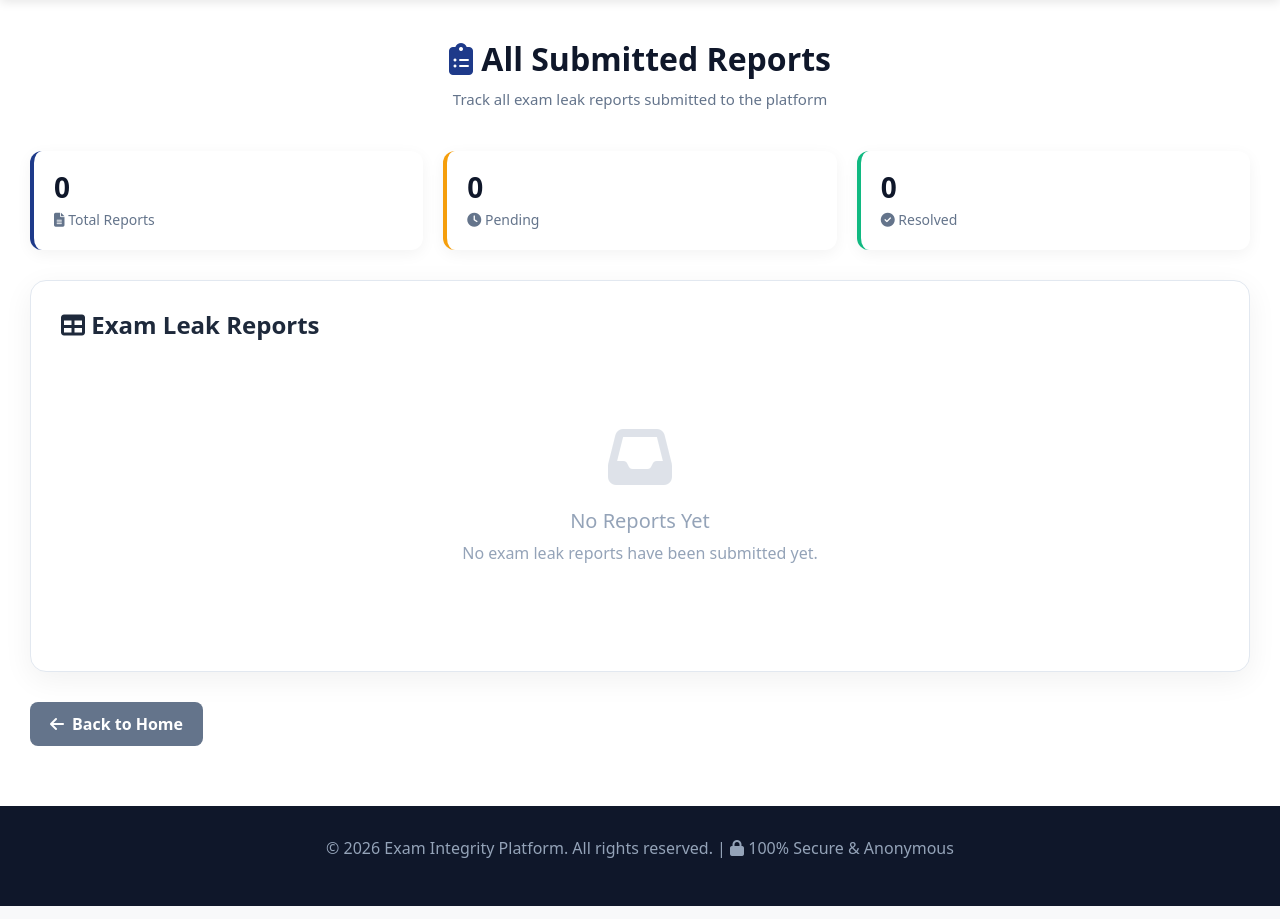
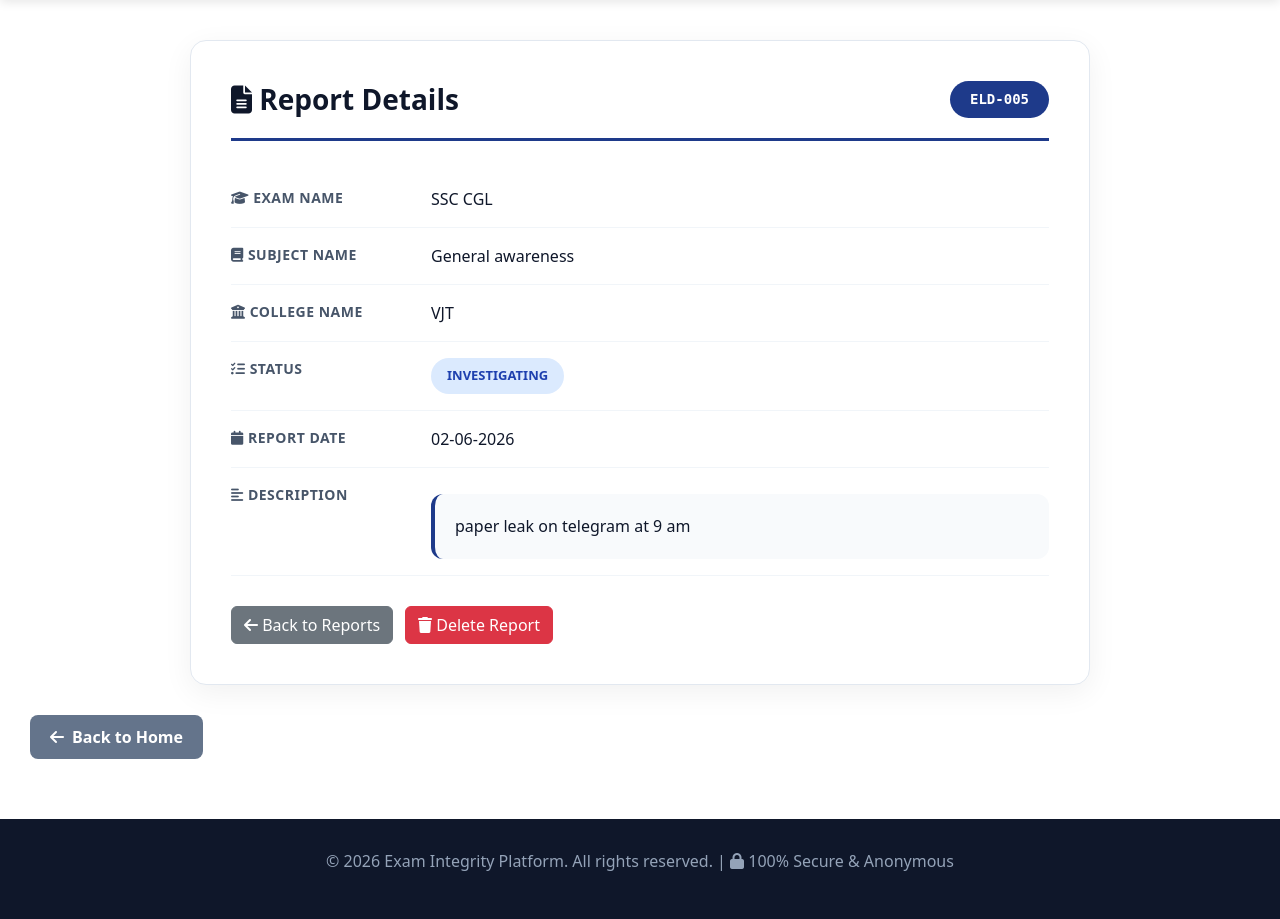
Before and after one commit to pratikshajadhav1112/python, a Flask app: page /report/5 in a window 1280 px wide. Shown: the part 85-1004 px from the top of the page. Run offline with Flask 3, Linux system fonts and the light colour scheme; data comes from the database, SQL or seed files in the repository.

Commit message:
day 17 = Javascript basic

```diff
--- a/app.py
+++ b/app.py
@@ -7,6 +7,7 @@ from datetime import datetime
 app = Flask(__name__)
 app.secret_key = 'Linkkiwi2026'
 
+# DB initialize karo agar exist nahi karti
 if not os.path.exists('myproject.db'):
     init_db()
 
@@ -32,11 +33,6 @@ DUMMY_REPORTS = [
         "is_dummy": True
     }
 ]
-DUMMY_COUNT = len(DUMMY_REPORTS)
-
-@app.errorhandler(404)
-def page_not_found(e):
-    return render_template('404.html'), 404
 
 @app.route('/')
 def home():
@@ -59,24 +55,24 @@ def form():
 @app.route('/submit', methods=['POST'])
 def submit_report():
     try:
-        exam_name = request.form.get('exam_name','').strip()
-        subject_name = request.form.get('subject_name','').strip()
-        college_name = request.form.get('college_name','').strip()
-        status = request.form.get('status','Pending').strip()
-        report_date = request.form.get('report_date','').strip()
-        description = request.form.get('description','').strip()
+        exam_name = request.form.get('exam_name', '').strip()
+        subject_name = request.form.get('subject_name', '').strip()
+        college_name = request.form.get('college_name', '').strip()
+        status = request.form.get('status', 'Pending').strip()
+        report_date = request.form.get('report_date', '').strip()
+        description = request.form.get('description', '').strip()
 
         if not exam_name or not subject_name or not college_name:
-          flash('Exam Name, Subject Name and College Name are required!', 'error')
-          return redirect(url_for('form'))
+            flash('Exam Name, Subject Name and College Name are required!', 'error')
+            return redirect(url_for('form'))
 
         conn = get_db()
         conn.execute(
-        '''INSERT INTO entries
-           (exam_name, subject_name, college_name, status, report_date, description)
-           VALUES (?,?,?,?,?,?)''',
-        (exam_name, subject_name, college_name, status, report_date, description)
-    )
+            '''INSERT INTO entries
+               (exam_name, subject_name, college_name, status, report_date, description)
+               VALUES (?,?,?,?,?,?)''',
+            (exam_name, subject_name, college_name, status, report_date, description)
+        )
         conn.commit()
         conn.close()
 
@@ -84,15 +80,21 @@ def submit_report():
         return redirect(url_for('report_list'))
     except Exception as e:
         print("ERROR :", e)
-    return f"error :{e}"
-# 👇 EXTENSION TASK: search.html Route
+        flash(f'Error: {e}', 'error')
+        return redirect(url_for('form'))
+
 @app.route('/search')
 def search_page():
     conn = get_db()
-    # DISTINCT use karun unique values kadh - Challenge complete
-    statuses = [row[0] for row in conn.execute('SELECT DISTINCT status FROM entries WHERE status IS NOT NULL AND status!= "" ORDER BY status').fetchall()]
-    colleges = [row[0] for row in conn.execute('SELECT DISTINCT college_name FROM entries WHERE college_name IS NOT NULL AND college_name!= "" ORDER BY college_name').fetchall()]
-    exams = [row[0] for row in conn.execute('SELECT DISTINCT exam_name FROM entries WHERE exam_name IS NOT NULL AND exam_name!= "" ORDER BY exam_name').fetchall()]
+    statuses = [row[0] for row in conn.execute(
+        'SELECT DISTINCT status FROM entries WHERE status IS NOT NULL AND status!= "" ORDER BY status'
+    ).fetchall()]
+    colleges = [row[0] for row in conn.execute(
+        'SELECT DISTINCT college_name FROM entries WHERE college_name IS NOT NULL AND college_name!= "" ORDER BY college_name'
+    ).fetchall()]
+    exams = [row[0] for row in conn.execute(
+        'SELECT DISTINCT exam_name FROM entries WHERE exam_name IS NOT NULL AND exam_name!= "" ORDER BY exam_name'
+    ).fetchall()]
     conn.close()
     return render_template('search.html', statuses=statuses, colleges=colleges, exams=exams)
 
@@ -108,7 +110,6 @@ def view_report(id):
         return redirect(url_for('report_list'))
 
     report_dict = dict(report)
-    # Fix: DUMMY_COUNT add karu naka ithe
     report_dict['display_id'] = f"ELD-{report_dict['id']:03d}"
     report_dict['is_dummy'] = False
 
@@ -135,8 +136,6 @@ def view_dummy_report(id):
 
     return render_template('detail.html', report=report_dict)
 
-
-
 @app.route('/delete/<int:id>', methods=['POST'])
 def delete_report(id):
     conn = get_db()
@@ -152,19 +151,17 @@ def report_list():
     sort_by = request.args.get('sort', 'display_id')
     order = request.args.get('order', 'asc')
 
-    # Filter parameters - Challenge ke liye
     status_filter = request.args.get('status', '').strip()
+    exam_filter = request.args.get('exam', '').strip()
     college_filter = request.args.get('college', '').strip()
-    exam_filter = request.args.get('exam', '').strip()
 
     all_reports = []
 
-    # 1. Check DB count - FIX: Dummy fakt DB empty asel tar
     conn = get_db()
     conn.row_factory = sqlite3.Row
     db_count = conn.execute('SELECT COUNT(*) FROM entries').fetchone()[0]
 
-    # Dummy Reports - Fakt DB empty asel tarach dakhav
+    # Dummy Reports - Sirf DB empty ho to dikhao
     if db_count == 0:
         filtered_dummy = []
         for dummy in DUMMY_REPORTS:
@@ -184,7 +181,7 @@ def report_list():
             dummy_copy['is_dummy'] = True
             all_reports.append(dummy_copy)
 
-    # 2. Database Query with Filters
+    # Database Query with Filters
     valid_sorts = ['id', 'exam_name', 'subject_name', 'college_name', 'status', 'report_date']
     sort_column = 'id' if sort_by == 'display_id' else sort_by
     if sort_column not in valid_sorts:
@@ -192,7 +189,6 @@ def report_list():
 
     sort_order = 'DESC' if order == 'desc' else 'ASC'
 
-    # Dynamic Query with all filters
     query = 'SELECT * FROM entries WHERE 1=1'
     params = []
 
@@ -205,13 +201,16 @@ def report_list():
         query += ' AND status =?'
         params.append(status_filter)
 
+    if exam_filter:
+        query += ' AND exam_name =?'
+        params.append(exam_filter)
+
+
     if college_filter:
         query += ' AND college_name =?'
         params.append(college_filter)
 
-    if exam_filter:
-        query += ' AND exam_name =?'
-        params.append(exam_filter)
+
 
     query += f' ORDER BY {sort_column} {sort_order}'
 
@@ -240,6 +239,10 @@ def report_list():
                          sort_by=sort_by,
                          order=order)
 
+@app.errorhandler(404)
+def page_not_found(e):
+    return render_template("404.html"), 404
+
 if __name__ == '__main__':
     print("STARTING FLASK APP...")
     port = int(os.environ.get('PORT', 5000))
--- a/templates/detail.html
+++ b/templates/detail.html
@@ -5,60 +5,68 @@
 <link rel="stylesheet" href="https://cdnjs.cloudflare.com/ajax/libs/font-awesome/6.4.0/css/all.min.css">
 
 <style>
-.reports-wrapper {
-    max-width: 1400px;
+    .detail-wrapper {
+        max-width: 900px;
         margin: 0 auto;
     }
-.reports-header {
-    text-align: center;
-    margin-bottom: 40px;
+    .detail-card {
+        background: white;
+        border-radius: 16px;
+        padding: 40px;
+        box-shadow: 0 8px 30px rgba(0,0,0,0.06);
+        border: 1px solid #e2e8f0;
     }
-.reports-header h2 {
-    font-size: 32px;
+    .detail-header {
+        border-bottom: 3px solid #1e3a8a;
+        padding-bottom: 20px;
+        margin-bottom: 30px;
+        display: flex;
+        justify-content: space-between;
+        align-items: center;
+    }
+    .detail-header h2 {
+        font-size: 28px;
         color: #0f172a;
         font-weight: 800;
-    margin-bottom: 10px;
+        margin: 0;
     }
-.reports-header p {
-    color: #64748b;
-    font-size: 15px;
-}
-.table-card {
-    background: white;
-    border-radius: 16px;
-    padding: 30px;
-    box-shadow: 0 8px 30px rgba(0,0,0,0.06);
-    border: 1px solid #e2e8f0;
-    overflow-x: auto;
-}
-.table {
-    margin-bottom: 0;
-}
-.table thead th {
+    .report-id-badge {
         background: #1e3a8a;
         color: white;
-    font-weight: 600;
-    padding: 16px 12px;
-    border: none;
+        padding: 8px 20px;
+        border-radius: 20px;
+        font-family: monospace;
+        font-weight: 700;
+        font-size: 14px;
+    }
+    .detail-row {
+        display: flex;
+        padding: 16px 0;
+        border-bottom: 1px solid #f1f5f9;
+    }
+    .detail-row:last-child {
+        border-bottom: none;
+    }
+    .detail-label {
+        flex: 0 0 200px;
+        font-weight: 700;
+        color: #475569;
         font-size: 14px;
         text-transform: uppercase;
         letter-spacing: 0.5px;
     }
-.table tbody td {
-    padding: 16px 12px;
-    vertical-align: middle;
-    color: #334155;
-    border-color: #f1f5f9;
-}
-.table tbody tr:hover {
-    background: #f8fafc;
+    .detail-value {
+        flex: 1;
+        color: #0f172a;
+        font-size: 16px;
     }
     .status-badge {
-    padding: 6px 14px;
+        padding: 8px 16px;
         border-radius: 20px;
-    font-size: 12px;
+        font-size: 13px;
         font-weight: 700;
         text-transform: uppercase;
+        display: inline-block;
     }
     .status-Pending {
         background: #fef3c7;
@@ -72,153 +80,104 @@
         background: #d1fae5;
         color: #065f46;
     }
-.report-id {
-    font-weight: 700;
-    color: #1e3a8a;
-    font-family: monospace;
-}
-.stats-row {
-    display: flex;
-    gap: 20px;
-    margin-bottom: 30px;
-    flex-wrap: wrap;
-}
-.stat-box {
-    flex: 1;
-    min-width: 200px;
-    background: white;
+    .description-box {
+        background: #f8fafc;
         padding: 20px;
         border-radius: 12px;
-    box-shadow: 0 4px 15px rgba(0,0,0,0.05);
         border-left: 4px solid #1e3a8a;
+        margin-top: 10px;
+        white-space: pre-wrap;
+        line-height: 1.6;
     }
-.stat-box h4 {
-    font-size: 28px;
-    color: #0f172a;
-    margin: 0;
-    font-weight: 800;
+    .action-buttons {
+        margin-top: 30px;
+        display: flex;
+        gap: 12px;
     }
-.stat-box p {
-    color: #64748b;
-    margin: 5px 0 0;
-    font-size: 14px;
-}
-.empty-state {
-    text-align: center;
-    padding: 60px 20px;
-    color: #94a3b8;
-}
-.empty-state i {
-    font-size: 64px;
+    .dummy-notice {
+        background: #fef3c7;
+        border: 1px solid #f59e0b;
+        color: #92400e;
+        padding: 12px 20px;
+        border-radius: 10px;
         margin-bottom: 20px;
-    opacity: 0.3;
+        font-weight: 600;
     }
 </style>
 
-<div class="reports-wrapper">
-    <div class="reports-header">
-        <h2><i class="fas fa-clipboard-list" style="color:#1e3a8a;"></i> All Submitted Reports</h2>
-        <p>Track all exam leak reports submitted to the platform</p>
+<div class="detail-wrapper">
+    {% if report.is_dummy %}
+    <div class="dummy-notice">
+        <i class="fas fa-info-circle"></i> This is a DEMO report for testing purposes only
+    </div>
+    {% endif %}
+
+    <div class="detail-card">
+        <div class="detail-header">
+            <h2><i class="fas fa-file-alt"></i> Report Details</h2>
+            <span class="report-id-badge">{{ report.display_id }}</span>
         </div>
 
-    <!-- Stats Cards -->
-    <div class="stats-row">
-        <div class="stat-box">
-            <h4>{{ reports|length }}</h4>
-            <p><i class="fas fa-file-alt"></i> Total Reports</p>
+        <div class="detail-row">
+            <div class="detail-label">
+                <i class="fas fa-graduation-cap"></i> Exam Name
             </div>
-        <div class="stat-box" style="border-left-color: #f59e0b;">
-            <h4>{{ reports|selectattr('status', 'equalto', 'Pending')|list|length }}</h4>
-            <p><i class="fas fa-clock"></i> Pending</p>
+            <div class="detail-value">{{ report.exam_name }}</div>
         </div>
-        <div class="stat-box" style="border-left-color: #10b981;">
-            <h4>{{ reports|selectattr('status', 'in', ['Resolved', 'Solved'])|list|length }}</h4>
-            <p><i class="fas fa-check-circle"></i> Resolved</p>
+
+        <div class="detail-row">
+            <div class="detail-label">
+                <i class="fas fa-book"></i> Subject Name
+            </div>
+            <div class="detail-value">{{ report.subject_name }}</div>
+        </div>
+
+        <div class="detail-row">
+            <div class="detail-label">
+                <i class="fas fa-university"></i> College Name
+            </div>
+            <div class="detail-value">{{ report.college_name }}</div>
+        </div>
+
+        <div class="detail-row">
+            <div class="detail-label">
+                <i class="fas fa-tasks"></i> Status
+            </div>
+            <div class="detail-value">
+                <span class="status-badge status-{{ report.status }}">{{ report.status }}</span>
             </div>
         </div>
 
-    <div class="table-card">
-        <h4 style="margin-bottom: 25px; color: #1e293b; font-weight: 700;">
-            <i class="fas fa-table"></i> Exam Leak Reports
-        </h4>
+        <div class="detail-row">
+            <div class="detail-label">
+                <i class="fas fa-calendar"></i> Report Date
+            </div>
+            <div class="detail-value">{{ report.report_date }}</div>
+        </div>
 
-        {% if reports %}
-        <table class="table table-hover">
-            <thead>
-                <tr>
-                    <th>Report ID</th>
-                    <th>Exam Name</th>
-                    <th>Subject Name</th>
-                    <th>College Name</th>
-                    <th>Status</th>
-                    <th>Report Date</th>
-                    <th>Actions</th>
-                </tr>
-            </thead>
+        <div class="detail-row">
+            <div class="detail-label">
+                <i class="fas fa-align-left"></i> Description
+            </div>
+            <div class="detail-value">
+                <div class="description-box">{{ report.description or 'No description provided' }}</div>
+            </div>
+        </div>
 
-            <tbody>
-                {% for report in reports %}
-                <tr>
-                    <td>
-                        <span class="report-id">{{ report.display_id }}</span>
-                    </td>
-                    <td>{{ report['exam_name'] }}</td>
-                    <td>{{ report['subject_name'] }}</td>
-                    <td>{{ report['college_name'] }}</td>
-                    <td>
-                        <span class="status-badge status-{{ report['status'] }}">{{ report['status'] }}</span>
-                    </td>
-                    <td>{{ report['report_date'] }}</td>
-                    <td>
-                        <div style="display: flex; gap: 8px; align-items: center;">
-
-                            <a href="{{ report.view_url }}" class="btn btn-primary btn-sm">
-                                <i class="fas fa-eye"></i> View
+        <div class="action-buttons">
+            <a href="{{ url_for('report_list') }}" class="btn btn-secondary">
+                <i class="fas fa-arrow-left"></i> Back to Reports
             </a>
 
-                            {% if not report.is_dummy  and report.delete_url %}
-                            <form action="{{ report.delete_url }}" method="POST"
-                                  style="margin:0;" >
-                                  <button type="submit" class="btn btn-danger btn-sm"
+            {% if not report.is_dummy %}
+            <form action="{{ url_for('delete_report', id=report.id) }}" method="POST" style="margin:0;">
+                <button type="submit" class="btn btn-danger"
                         onclick="return confirm('Are you sure you want to delete this report?');">
-                                    <i class="fas fa-trash"></i> Delete
+                    <i class="fas fa-trash"></i> Delete Report
                 </button>
             </form>
-                            {% else %}
-                            <button class="btn btn-secondary btn-sm" disabled title="Dummy report - cannot delete">
-                                <i class="fas fa-trash"></i> Delete
-                            </button>
-                            {% endif %}
-                        </div>
-                    </td>
-                </tr>
-                {% endfor %}
-            </tbody>
-        </table>
-        <div class="empty-state">
-            <i class="fas fa-inbox"></i>
-            <h5>{% if search %}No Results Found{% else %}No Reports Yet{% endif %}</h5>
-            <p>
-                {% if search %}
-                    No reports match your search "{{ search }}". Try different keywords.
-                {% else %}
-                    No exam leak reports have been submitted yet.
-                {% endif %}
-            </p>
-            {% if search %}
-            <a href="{{ url_for('report_list') }}" class="btn btn-primary mt-3">
-                <i class="fas fa-times"></i> Clear Search
-            </a>
-            {% endif %}
-        </div>
-
-        {% else %}
-        <div class="empty-state">
-            <i class="fas fa-inbox"></i>
-            <h5>No Reports Yet</h5>
-            <p>No exam leak reports have been submitted yet.</p>
-        </div>
             {% endif %}
         </div>
     </div>
+</div>
 {% endblock %}
```
Also changed, not shown: database.py (+5 -18 lines), templates/filter.html (added, +67 -0 lines), templates/js_test.html (added, +17 -0 lines), templates/reports.html (+18 -16 lines). Lines whose indentation alone changed are shown as unchanged.
